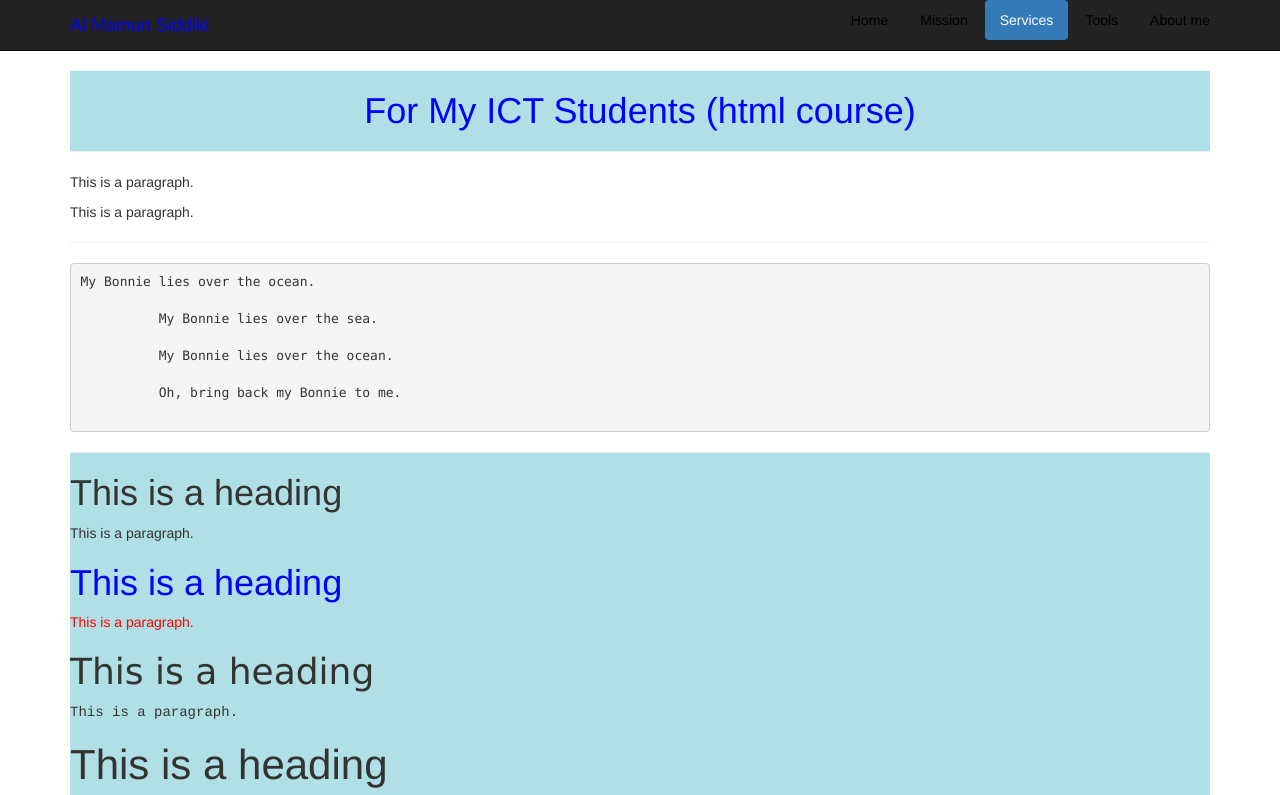
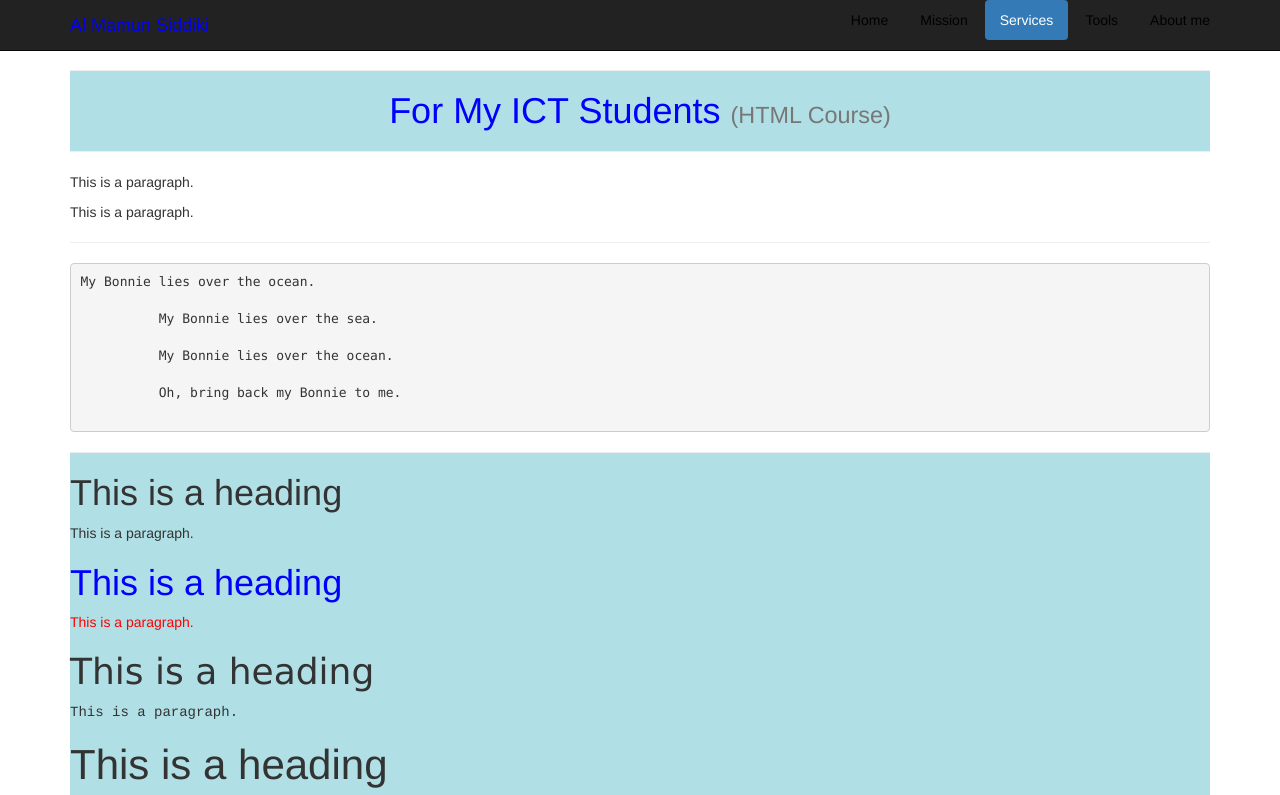
Before and after one commit to Mamun-dueee/Mamun-dueee.github.io, a plain HTML site: page services.html in a window 1280 px wide. Shown: the top 795 px of the page. Drawn offline with Linux system fonts and the light colour scheme.

Commit message:
small text

```diff
--- a/services.html
+++ b/services.html
@@ -54,7 +54,7 @@
     <div style="background-color:powderblue;">
 		<hr>
 
-		<h1 style="color:blue; text-align:center">For My ICT Students <span>(html course)</span></h1>
+		<h1 style="color:blue; text-align:center">For My ICT Students <small>(HTML Course)</small></h1>
 
 		<hr>
 	</div>
```
